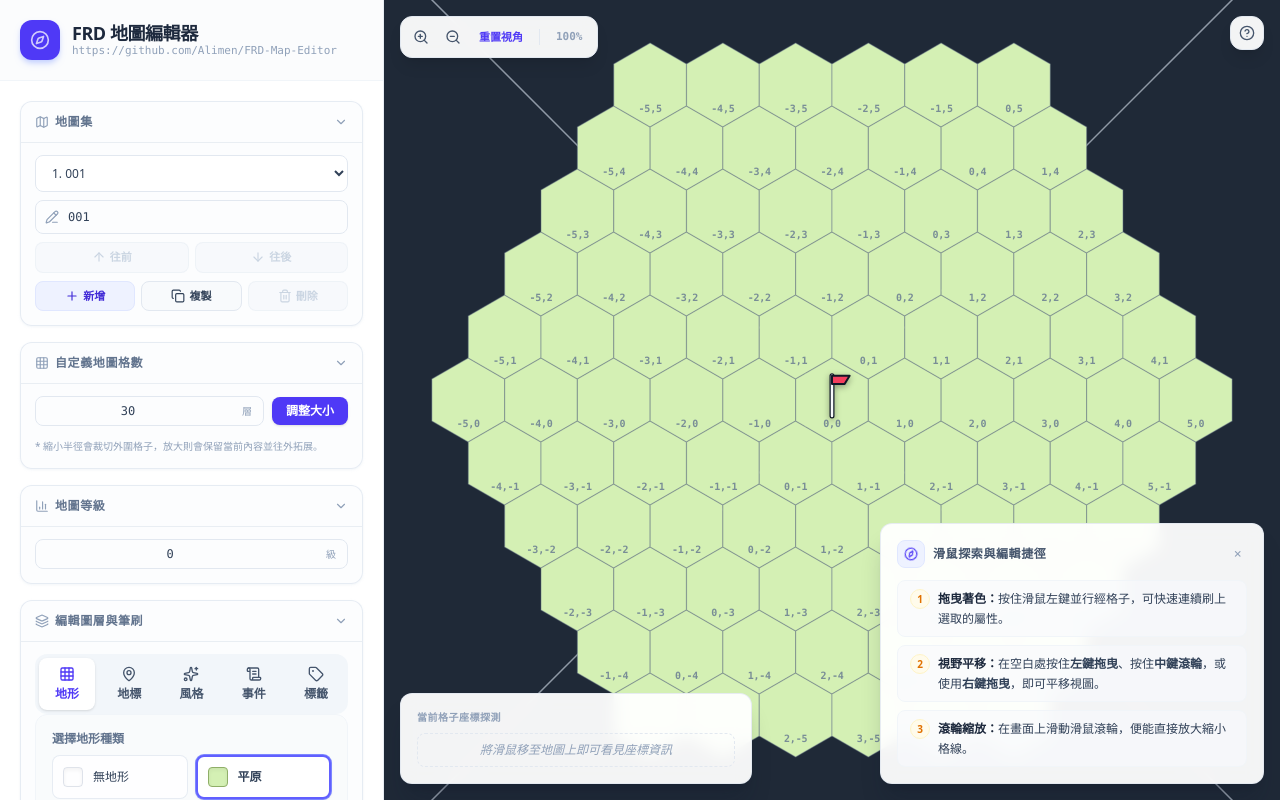
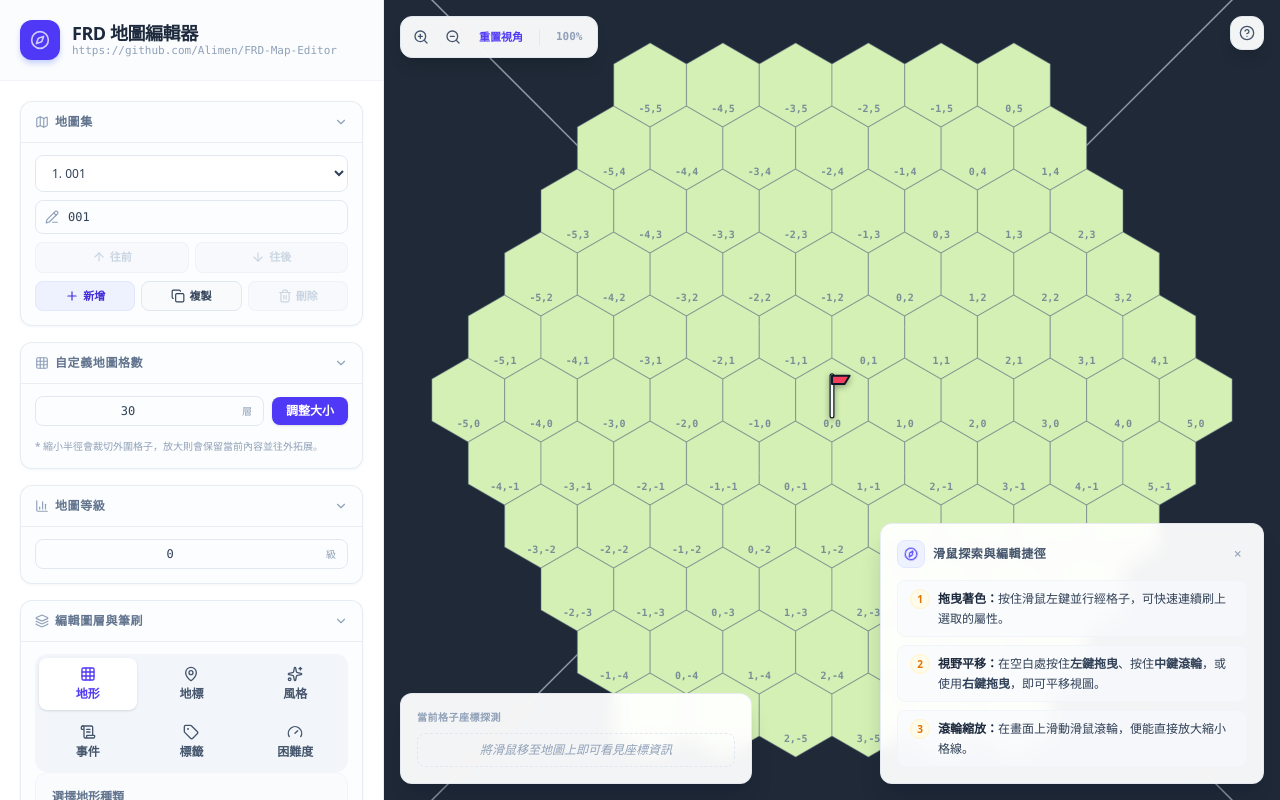
Before and after one commit to Alimen/FRD-Map-Editor, a React (Vite) app: page / in a window 1280 px wide. Built offline with nearby package versions, Linux system fonts and the light colour scheme.

Commit message:
Add map tile difficulty.

```diff
--- a/src/App.tsx
+++ b/src/App.tsx
@@ -4,7 +4,8 @@
  */
 
 import React, { useState, useEffect, useRef, useCallback, useMemo } from "react";
-import { CampTagMap, HexCell, TerrainType, LandmarkType, StyleVariant, TravelEventMap } from "./types";
+import { BrushLayer, CampTagMap, Difficulty, HexCell, TerrainType, LandmarkType, StyleVariant, TravelEventMap } from "./types";
+import { DEFAULT_DIFFICULTY, parseDifficulty } from "./difficulty";
 import { Sidebar } from "./components/Sidebar";
 import { HexRenderer } from "./components/HexRenderer";
 import { TERRAIN_CONFIGS, LANDMARK_CONFIGS, STYLE_CONFIGS } from "./constants";
@@ -30,6 +31,7 @@ const createCells = (radius: number, terrain: TerrainType): Record<string, HexCe
         landmark: LandmarkType.NONE,
         style: StyleVariant.NORMAL,
         v: rollTileVariant(),
+        difficulty: terrain === TerrainType.NONE ? null : DEFAULT_DIFFICULTY,
       };
     }
   }
@@ -217,7 +219,8 @@ export default function App() {
   const [selectedMapIndex, setSelectedMapIndex] = useState<number>(0);
 
   // Hot selection editing states
-  const [activeLayer, setActiveLayer] = useState<"terrain" | "landmark" | "style" | "travelEvent" | "campTag">("terrain");
+  const [activeLayer, setActiveLayer] = useState<BrushLayer>("terrain");
+  const [selectedDifficulty, setSelectedDifficulty] = useState<Difficulty>(DEFAULT_DIFFICULTY);
   const [selectedTerrain, setSelectedTerrain] = useState<TerrainType>(TerrainType.PLAIN);
   const [selectedLandmark, setSelectedLandmark] = useState<LandmarkType>(LandmarkType.MAIN_DUNGEON);
   const [selectedStyle, setSelectedStyle] = useState<StyleVariant>(StyleVariant.DEMONIC);
@@ -242,6 +245,7 @@ export default function App() {
   const inspectorLandmarkRef = useRef<HTMLSpanElement | null>(null);
   const inspectorStyleRef = useRef<HTMLSpanElement | null>(null);
   const inspectorVariantRef = useRef<HTMLSpanElement | null>(null);
+  const inspectorDifficultyRef = useRef<HTMLSpanElement | null>(null);
   const inspectorTravelEventRef = useRef<HTMLSpanElement | null>(null);
   const inspectorCampTagRef = useRef<HTMLSpanElement | null>(null);
 
@@ -326,6 +330,9 @@ export default function App() {
     }
     if (inspectorVariantRef.current) {
       inspectorVariantRef.current.textContent = String(cell.terrain === TerrainType.NONE ? 0 : cell.v);
+    }
+    if (inspectorDifficultyRef.current) {
+      inspectorDifficultyRef.current.textContent = cell.terrain === TerrainType.NONE ? "—" : String(cell.difficulty);
     }
     if (inspectorTravelEventRef.current) {
       inspectorTravelEventRef.current.textContent = travelEventsRef.current[`${cell.q},${cell.r}`] || "無";
@@ -627,6 +634,7 @@ export default function App() {
             landmark: LandmarkType.NONE,
             style: StyleVariant.NORMAL,
             v: rollTileVariant(),
+            difficulty: null,
           };
         }
       }
@@ -665,6 +673,7 @@ export default function App() {
     if (activeLayer === "terrain") {
       updatedCell.terrain = selectedTerrain;
       if (selectedTerrain === TerrainType.NONE) {
+        updatedCell.difficulty = null;
         updatedCell.landmark = LandmarkType.NONE;
         updatedCell.style = StyleVariant.NORMAL;
         if (travelEventsRef.current[key]) {
@@ -675,7 +684,12 @@ export default function App() {
           nextCampTags = { ...campTagsRef.current };
           delete nextCampTags[key];
         }
+      } else if (previous.terrain === TerrainType.NONE) {
+        updatedCell.difficulty = DEFAULT_DIFFICULTY;
       }
+    } else if (activeLayer === "difficulty") {
+      if (previous.terrain === TerrainType.NONE) return;
+      updatedCell.difficulty = selectedDifficulty;
     } else if (activeLayer === "landmark") {
       if (previous.terrain === TerrainType.NONE) {
         return;
@@ -735,6 +749,7 @@ export default function App() {
       updatedCell.terrain === previous.terrain &&
       updatedCell.landmark === previous.landmark &&
       updatedCell.style === previous.style &&
+      updatedCell.difficulty === previous.difficulty &&
       nextTravelEvents === travelEventsRef.current &&
       nextCampTags === campTagsRef.current
     ) {
@@ -755,7 +770,7 @@ export default function App() {
     if (strokeChangesRef.current) {
       strokeChangesRef.current[key] = true;
     }
-  }, [cells, radius, activeLayer, selectedTerrain, selectedLandmark, selectedStyle, selectedTravelEvent, selectedCampTag, updateCurrentMapSnapshot, setHoveredCellImperatively]);
+  }, [cells, radius, activeLayer, selectedTerrain, selectedLandmark, selectedStyle, selectedTravelEvent, selectedCampTag, selectedDifficulty, updateCurrentMapSnapshot, setHoveredCellImperatively]);
 
   // Canvas Drag/Pan
   const handleCanvasMouseDown = useCallback((e: React.MouseEvent) => {
@@ -860,6 +875,7 @@ export default function App() {
           l: styleToCode.get(c.style) ?? 0,
           f: landmarkToCode.get(c.landmark) ?? 0,
           v: normalizeTileVariant(c.v),
+          d: c.difficulty ?? DEFAULT_DIFFICULTY,
         })),
         campTags: exportCells
           .filter((c) => campLandmarks.has(c.landmark))
@@ -899,6 +915,7 @@ export default function App() {
             landmark: landmarkByCode[c.f] ?? LandmarkType.NONE,
             style: styleByCode[c.l] ?? StyleVariant.NORMAL,
             v: normalizeTileVariant(c.v),
+            difficulty: parseDifficulty(c.d),
           };
         }
       } else if (typeof c.q === "number" && typeof c.r === "number") {
@@ -909,6 +926,7 @@ export default function App() {
           landmark: c.landmark || LandmarkType.NONE,
           style: c.style || StyleVariant.NORMAL,
           v: normalizeTileVariant(c.v),
+          difficulty: c.terrain === TerrainType.NONE ? null : parseDifficulty(c.difficulty !== undefined ? c.difficulty : c.d),
         };
       }
 
@@ -1069,6 +1087,8 @@ export default function App() {
       <Sidebar
         activeLayer={activeLayer}
         setActiveLayer={setActiveLayer}
+        selectedDifficulty={selectedDifficulty}
+        setSelectedDifficulty={setSelectedDifficulty}
         selectedTerrain={selectedTerrain}
         setSelectedTerrain={setSelectedTerrain}
         selectedLandmark={selectedLandmark}
@@ -1217,6 +1237,13 @@ export default function App() {
               </div>
 
               <div className="grid grid-cols-2 gap-1.5 pt-1 border-t border-slate-100 text-xs text-slate-600">
+                <div className="flex items-center gap-1.5">
+                  <span className="text-slate-400 text-[10px]">困難度:</span>
+                  <span ref={inspectorDifficultyRef} className="font-mono font-semibold text-slate-700" />
+                </div>
+              </div>
+
+              <div className="grid grid-cols-2 gap-1.5 pt-1 border-t border-slate-100 text-xs text-slate-600">
                 <div className="flex items-center gap-1.5 min-w-0">
                   <span className="text-slate-400 text-[10px] shrink-0">事件:</span>
                   <span ref={inspectorTravelEventRef} className="font-mono font-semibold text-slate-700 truncate" />
@@ -1301,6 +1328,7 @@ export default function App() {
                     isSelected={false}
                     travelEvent={travelEvents[key]}
                     campTag={campTags[key]}
+                    showDifficulty={activeLayer === "difficulty"}
                   />
                 );
               })}
@@ -1314,7 +1342,7 @@ export default function App() {
                 style={{ display: "none", pointerEvents: "none" }}
               />
 
-              <g id="origin-flag" filter="drop-shadow(0px 2px 3px rgba(0,0,0,0.35))" style={{ pointerEvents: "none" }}>
+              <g id="origin-flag" filter="drop-shadow(0px 2px 3px rgba(0,0,0,0.35))" style={{ pointerEvents: "none", display: activeLayer === "difficulty" ? "none" : undefined }}>
                 <line
                   x1="0"
                   y1={cellSize * 0.38}
--- a/src/components/HexRenderer.tsx
+++ b/src/components/HexRenderer.tsx
@@ -8,6 +8,7 @@ import { HexCell, TerrainType, LandmarkType, StyleVariant } from "../types";
 import { TERRAIN_CONFIGS, STYLE_CONFIGS } from "../constants";
 import { axialToPixel } from "../hexLayout";
 import { getTravelEventColor } from "../travelEventColors";
+import { DEFAULT_DIFFICULTY, DIFFICULTY_COLORS } from "../difficulty";
 
 const campLandmarks = new Set<LandmarkType>([
   LandmarkType.MAIN_CAMP,
@@ -20,6 +21,7 @@ interface HexRendererProps {
   isSelected?: boolean;
   travelEvent?: string;
   campTag?: string;
+  showDifficulty?: boolean;
 }
 
 const HexRendererComponent: React.FC<HexRendererProps> = ({
@@ -28,6 +30,7 @@ const HexRendererComponent: React.FC<HexRendererProps> = ({
   isSelected,
   travelEvent,
   campTag,
+  showDifficulty = false,
 }) => {
   const { q, r, terrain, landmark, style } = cell;
 
@@ -153,6 +156,7 @@ const HexRendererComponent: React.FC<HexRendererProps> = ({
   };
 
   // Determine standard hex styling
+  const difficulty = cell.difficulty ?? DEFAULT_DIFFICULTY;
   const fillColor = hasTerrain ? tConfig.color : "transparent";
   const strokeColor = isSelected ? "#3b82f6" : sConfig.borderColor || tConfig.borderColor;
   const strokeWidth = isSelected ? 3.5 : 1.2;
@@ -264,6 +268,24 @@ const HexRendererComponent: React.FC<HexRendererProps> = ({
         </g>
       )}
 
+      {hasTerrain && showDifficulty && (
+        <g className="pointer-events-none" aria-label={`困難度 ${difficulty}`}>
+          <circle cx={cx} cy={cy} r={size * 0.31} fill={DIFFICULTY_COLORS[difficulty]} stroke="#334155" strokeWidth={1} />
+          <text
+            x={cx}
+            y={cy}
+            textAnchor="middle"
+            dominantBaseline="central"
+            fontSize={size * 0.4}
+            fontWeight="800"
+            fill={difficulty === 5 ? "#ffffff" : "#0f172a"}
+            fontFamily="ui-monospace, SFMono-Regular, Menlo, Monaco, Consolas, monospace"
+          >
+            {difficulty}
+          </text>
+        </g>
+      )}
+
       {/* Standard subtle coordinate labels in light text if user zooms in or debugs */}
       {hasTerrain && size >= 28 && (
         <text
--- a/src/components/Sidebar.tsx
+++ b/src/components/Sidebar.tsx
@@ -4,7 +4,8 @@
  */
 
 import React, { useEffect, useRef, useState } from "react";
-import { TerrainType, LandmarkType, StyleVariant } from "../types";
+import { BrushLayer, Difficulty, TerrainType, LandmarkType, StyleVariant } from "../types";
+import { DIFFICULTIES, DIFFICULTY_COLORS } from "../difficulty";
 import { TERRAIN_CONFIGS, LANDMARK_CONFIGS, STYLE_CONFIGS } from "../constants";
 import { getTravelEventColor } from "../travelEventColors";
 import {
@@ -31,16 +32,18 @@ import {
   ArrowUp,
   ArrowDown,
   ScrollText,
-  Tag
+  Tag,
+  Gauge
 } from "lucide-react";
 
-type BrushLayer = "terrain" | "landmark" | "style" | "travelEvent" | "campTag";
 const DEFAULT_CAMP_TAG = "";
 
 interface SidebarProps {
   // Painting Brush State
   activeLayer: BrushLayer;
   setActiveLayer: (layer: BrushLayer) => void;
+  selectedDifficulty: Difficulty;
+  setSelectedDifficulty: (difficulty: Difficulty) => void;
 
   selectedTerrain: TerrainType;
   setSelectedTerrain: (t: TerrainType) => void;
@@ -150,6 +153,8 @@ const CollapsibleGroup: React.FC<CollapsibleGroupProps> = ({
 export const Sidebar: React.FC<SidebarProps> = ({
   activeLayer,
   setActiveLayer,
+  selectedDifficulty,
+  setSelectedDifficulty,
   selectedTerrain,
   setSelectedTerrain,
   selectedLandmark,
@@ -562,7 +567,7 @@ export const Sidebar: React.FC<SidebarProps> = ({
           onToggle={() => toggleGroup("brush")}
         >
           <div className="space-y-3">
-            <div className="grid grid-cols-5 gap-1.5 bg-slate-100/80 p-1 rounded-xl">
+            <div className="grid grid-cols-3 gap-1.5 bg-slate-100/80 p-1 rounded-xl">
               <button
                 id="layer-btn-terrain"
                 onClick={() => setActiveLayer("terrain")}
@@ -623,11 +628,50 @@ export const Sidebar: React.FC<SidebarProps> = ({
                 <Tag className="w-4 h-4" />
                 <span>標籤</span>
               </button>
+              <button
+                id="layer-btn-difficulty"
+                onClick={() => setActiveLayer("difficulty")}
+                className={`py-2 px-1 text-xs font-semibold rounded-lg transition-all flex flex-col items-center gap-1 ${
+                  activeLayer === "difficulty"
+                    ? "bg-white text-indigo-600 shadow-sm"
+                    : "text-slate-600 hover:text-slate-900"
+                }`}
+              >
+                <Gauge className="w-4 h-4" />
+                <span>困難度</span>
+              </button>
             </div>
           </div>
 
         {/* Paint Item Selector */}
         <div className="bg-slate-50/60 p-4 rounded-xl border border-slate-100">
+          {activeLayer === "difficulty" && (
+            <div id="difficulty-selector" className="space-y-3">
+              <span className="text-xs font-bold text-slate-500 block">選擇困難度</span>
+              <div className="grid grid-cols-3 gap-2">
+                {DIFFICULTIES.map((difficulty) => (
+                  <button
+                    key={difficulty}
+                    id={`difficulty-brush-${difficulty}`}
+                    type="button"
+                    aria-label={`困難度 ${difficulty}`}
+                    aria-pressed={selectedDifficulty === difficulty}
+                    onClick={() => setSelectedDifficulty(difficulty)}
+                    className={`flex items-center justify-center gap-2 p-3 rounded-lg border transition-all ${
+                      selectedDifficulty === difficulty
+                        ? "bg-white border-indigo-500 shadow-sm ring-1 ring-indigo-400"
+                        : "bg-white/80 border-slate-200 hover:border-slate-300"
+                    }`}
+                  >
+                    <span className="w-3.5 h-3.5 rounded border border-black/10" style={{ backgroundColor: DIFFICULTY_COLORS[difficulty] }} />
+                    <span className="text-sm font-bold font-mono text-slate-700">{difficulty}</span>
+                  </button>
+                ))}
+              </div>
+              <p className="text-xs text-slate-500 leading-relaxed">點擊或拖曳有地形的格子以設定困難度。預設為 0，數字標記顏色越深代表困難度越高，格子底色保留地形資訊。</p>
+            </div>
+          )}
+
           {activeLayer === "terrain" && (
             <div id="terrain-selector" className="space-y-3">
               <span className="text-xs font-bold text-slate-500 block mb-2">選擇地形種類</span>
--- /dev/null
+++ b/src/difficulty.ts
@@ -0,0 +1,21 @@
+import { Difficulty } from "./types";
+
+export const DIFFICULTIES: readonly Difficulty[] = [0, 1, 2, 3, 4, 5];
+export const DEFAULT_DIFFICULTY: Difficulty = 0;
+
+export const DIFFICULTY_COLORS: Record<Difficulty, string> = {
+  0: "#fef9c3",
+  1: "#fde68a",
+  2: "#fdba74",
+  3: "#fb923c",
+  4: "#f87171",
+  5: "#dc2626",
+};
+
+export const parseDifficulty = (value: unknown): Difficulty => {
+  if (value === undefined) return DEFAULT_DIFFICULTY;
+  if (typeof value !== "number" || !Number.isInteger(value) || value < 0 || value > 5) {
+    throw new Error("困難度必須為 0～5 的整數");
+  }
+  return value as Difficulty;
+};
--- a/src/types.ts
+++ b/src/types.ts
@@ -28,6 +28,9 @@ export enum StyleVariant {
   DRACONIC = "draconic",
 }
 
+export type Difficulty = 0 | 1 | 2 | 3 | 4 | 5;
+export type BrushLayer = "terrain" | "landmark" | "style" | "travelEvent" | "campTag" | "difficulty";
+
 export interface HexCell {
   q: number;
   r: number;
@@ -35,6 +38,7 @@ export interface HexCell {
   landmark: LandmarkType;
   style: StyleVariant;
   v: number;
+  difficulty: Difficulty | null; // null for cells without terrain
 }
 
 export type TravelEventMap = Record<string, string>;
```
